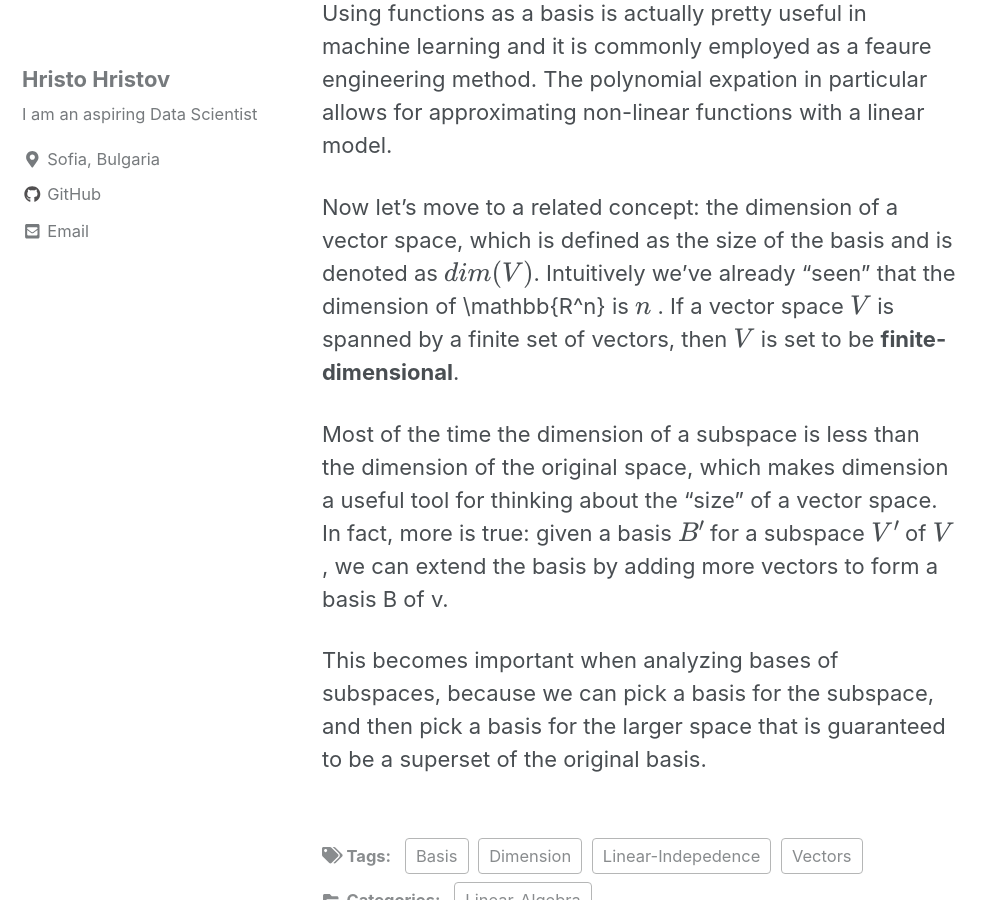
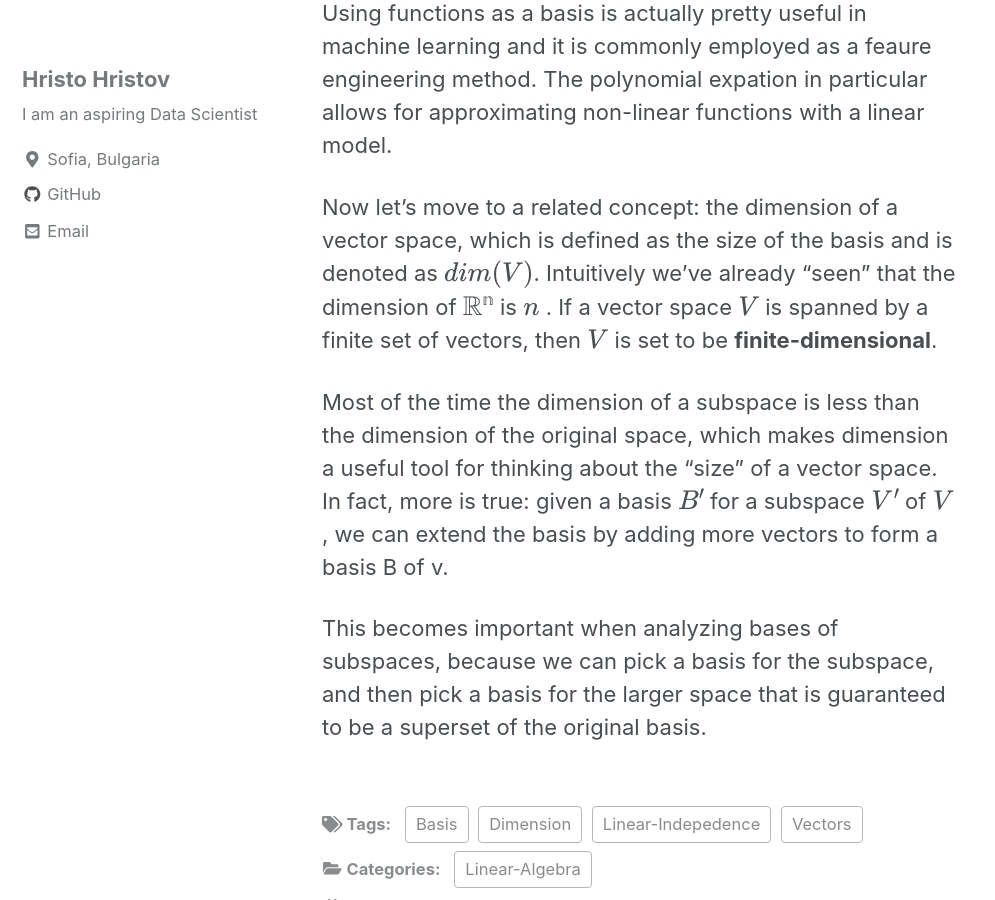
Before and after one commit to hhristov94/hhristov94.github.io, a Jekyll site: the page built from _posts/2018-10-24-linear-independence.md, in a window 1280 px wide and 900 px high, scrolled down 6228 px. Shown: the whole window, without its empty margins (0-995 px from the left). Built offline with Jekyll 4.4.1, drawn with Linux system fonts in a browser that asks for light colours; cached includes are drawn as plain includes; nearby versions of some CDN libraries; formulas are drawn with MathJax 3.

Commit message:
minor changes

```diff
--- a/_posts/2018-10-24-linear-independence.md
+++ b/_posts/2018-10-24-linear-independence.md
@@ -245,7 +245,7 @@ $$
 
 Using functions as a basis is actually pretty useful in machine learning and it is commonly employed as a feaure engineering method. The polynomial expation in particular allows for approximating non-linear functions with a linear model.
 
-Now let’s move to a related concept: the dimension of a vector space, which is defined as the size of the basis and is denoted as $$dim(V)$$. Intuitively we’ve already "seen" that the dimension of \mathbb{R^n} is $$n$$ . If a vector space $$V$$ is spanned by a finite set of vectors, then $$V$$ is set to be __finite-dimensional__.
+Now let’s move to a related concept: the dimension of a vector space, which is defined as the size of the basis and is denoted as $$dim(V)$$. Intuitively we’ve already "seen" that the dimension of $$\mathbb{R^n}$$ is $$n$$ . If a vector space $$V$$ is spanned by a finite set of vectors, then $$V$$ is set to be __finite-dimensional__.
 
 Most of the time the dimension of a subspace is less than the dimension of the original space, which makes dimension a useful tool for thinking about the “size” of a vector space. In fact, more is true: given a basis $$B'$$ for a subspace $$V'$$ of $$V$$, we can extend the basis by adding more vectors to form a basis B of v.
 
```
